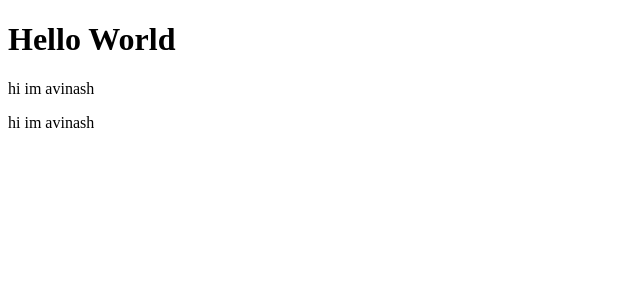
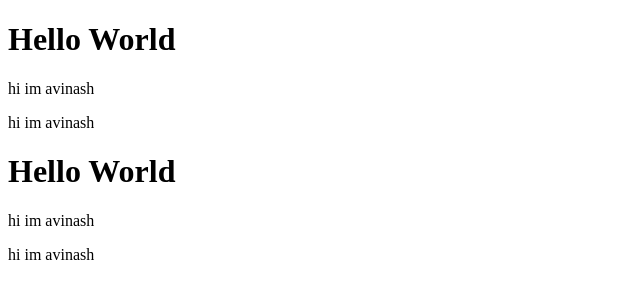
Before and after one commit to avinash996/avinash996.github.io, a plain HTML site: page index.html in a window 1280 px wide. Shown: the whole page, without its empty margins (0-640 px from the left). Drawn offline with Linux system fonts and the light colour scheme.

Commit message:
5th commit

```diff
--- a/index.html
+++ b/index.html
@@ -9,6 +9,9 @@
     <h1>Hello World</h1>
     <p>hi im avinash</p>
     <p>hi im avinash</p>
+    <h1>Hello World</h1>
+    <p>hi im avinash</p>
+    <p>hi im avinash</p>
 
 
 </body>
```
